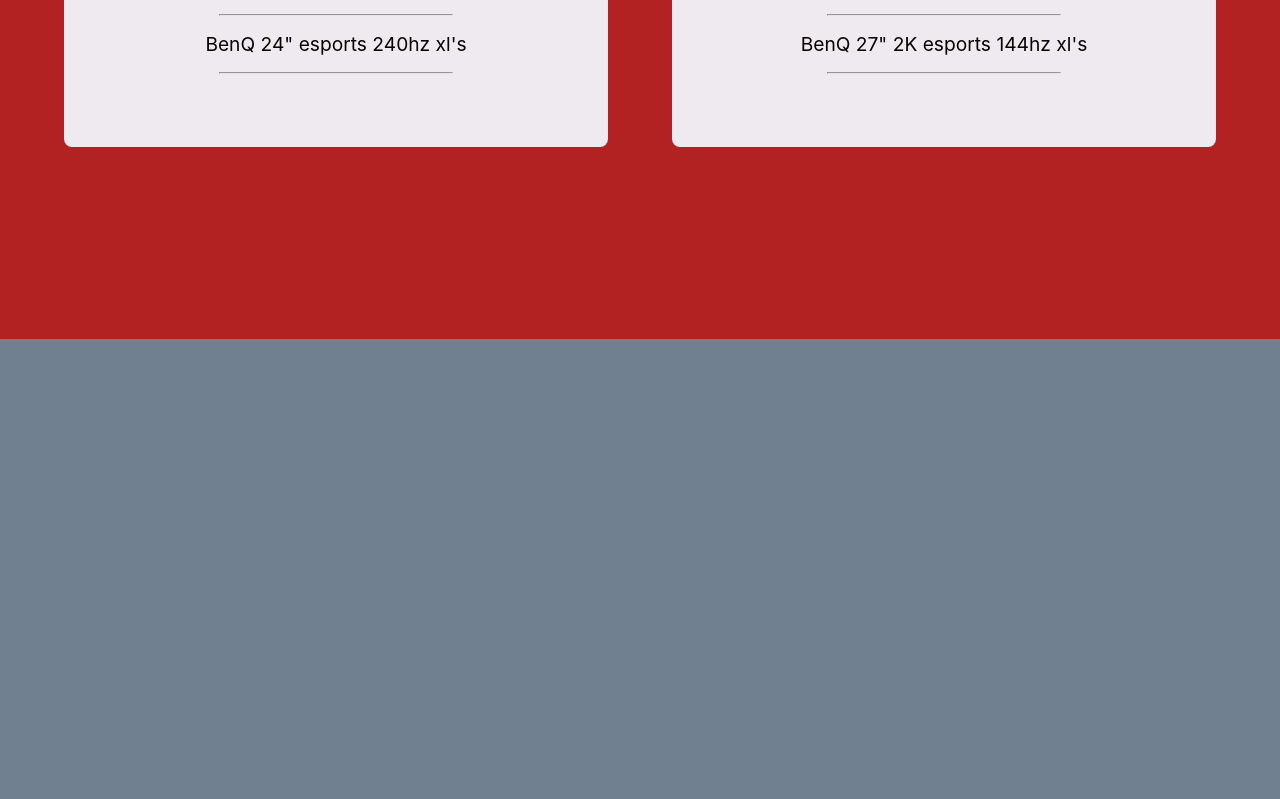
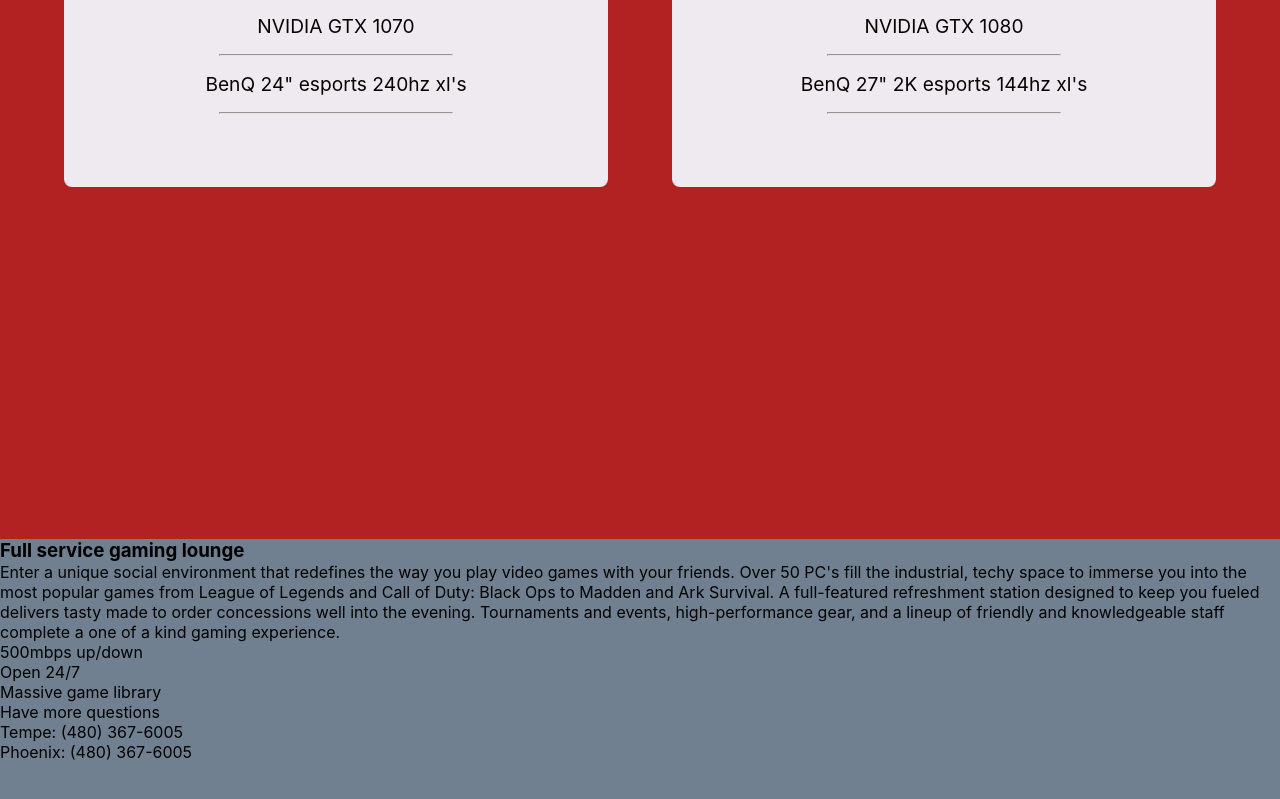
Before and after one commit to Flaskfullofcoffee/react_grid, a React (Create React App) app: page / in a window 1280 px wide. Shown: the part 2461-3260 px from the top of the page. Built offline with nearby package versions, Linux system fonts and the light colour scheme.

Commit message:
installed dependencies for POST form

```diff
--- a/package.json
+++ b/package.json
@@ -3,8 +3,12 @@
   "version": "0.1.0",
   "private": true,
   "dependencies": {
+    "body-parser": "^1.19.0",
     "bootstrap": "^4.3.1",
     "classnames": "^2.2.6",
+    "express": "^4.17.1",
+    "express-handlebars": "^3.1.0",
+    "nodemailer": "^6.2.1",
     "react": "^16.8.6",
     "react-bootstrap": "^1.0.0-beta.6",
     "react-dom": "^16.8.6",
--- a/src/App.scss
+++ b/src/App.scss
@@ -82,7 +82,7 @@
 /* Rates Section Styles */
 
 .rates {
-  height: 150vh;
+  height: 175vh;
   text-align: center;
   background: firebrick;
   .title {
@@ -130,7 +130,7 @@
   .price-info {
     position: relative;
     height: 90vh;
-    top: 25vh;
+    top: 30vh;
     .price-wrapper {
       height: 100%;
       width: 95%;
--- a/src/Contact.js
+++ b/src/Contact.js
@@ -1,4 +1,5 @@
 import React, { Component } from 'react'
+import ResForm from './ResForm'
 import './App.scss'
 
 class Contact extends Component {
@@ -6,7 +7,24 @@
     render() {
       return (
           <section className='contact'>
-
+            <div className='contact-info'>
+              <h3>Full service gaming lounge</h3>
+              <p>Enter a unique social environment that redefines the way you play video games with your friends. Over 50 PC's fill the industrial, techy space to immerse you into the most popular games from League of Legends and Call of Duty: Black Ops to Madden and Ark Survival. A full-featured refreshment station designed to keep you fueled delivers tasty made to order concessions well into the evening. Tournaments and events, high-performance gear, and a lineup of friendly and knowledgeable staff complete a one of a kind gaming experience.
+              </p>
+              <div className='features'>
+                <p>500mbps up/down</p>
+                <p>Open 24/7</p>
+                <p>Massive game library</p>
+              </div>
+              <p>Have more questions</p>
+              <ul>
+                <li>Tempe: <span>(480) 367-6005</span></li>
+                <li>Phoenix: <span>(480) 367-6005</span></li>
+              </ul>
+            </div>
+            <div className='reservations'>
+              <ResForm />
+            </div>
           </section>
         )
     }
--- /dev/null
+++ b/src/ResForm.js
@@ -0,0 +1,15 @@
+import React, { Component } from 'react'
+import './App.scss'
+
+class ResFrom extends Component {
+
+  render() {
+    return (
+      <form>
+
+      </form>
+    )
+  }
+}
+
+export default ResFrom
```
Also changed, not shown: 1 other file (tests, documents, lock files or other folders).
